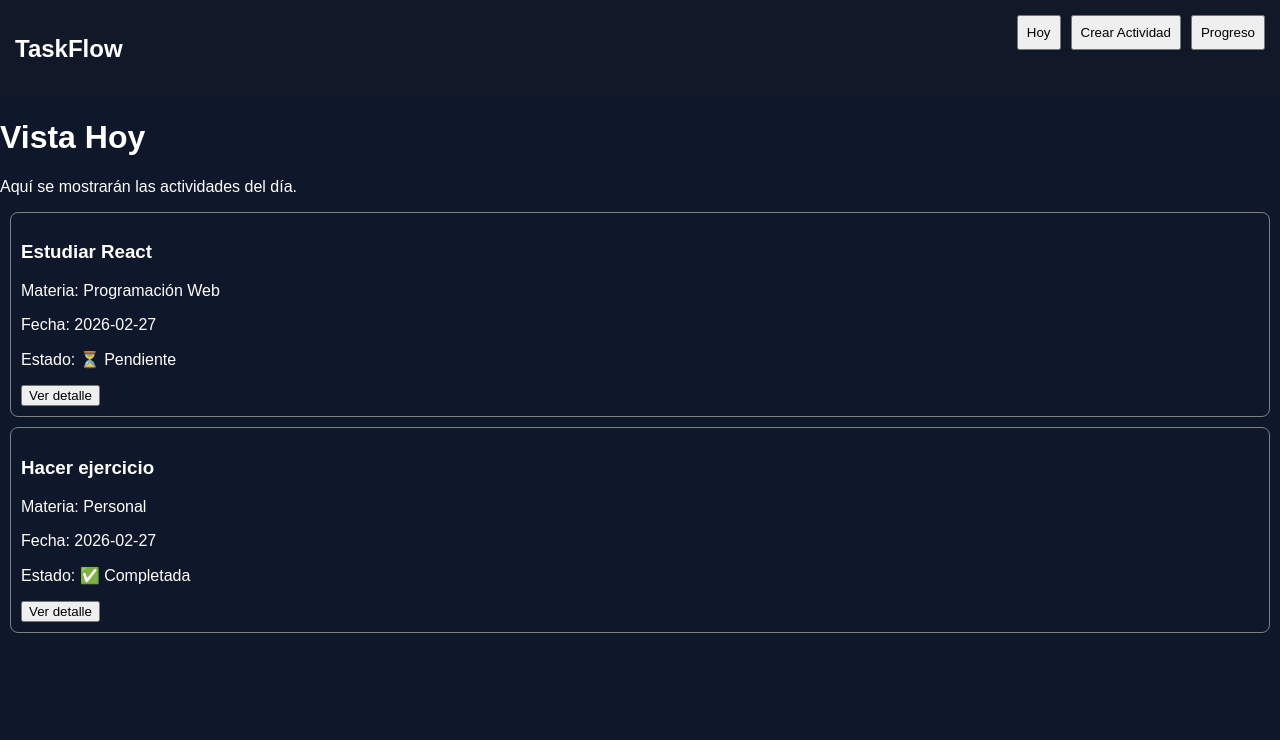
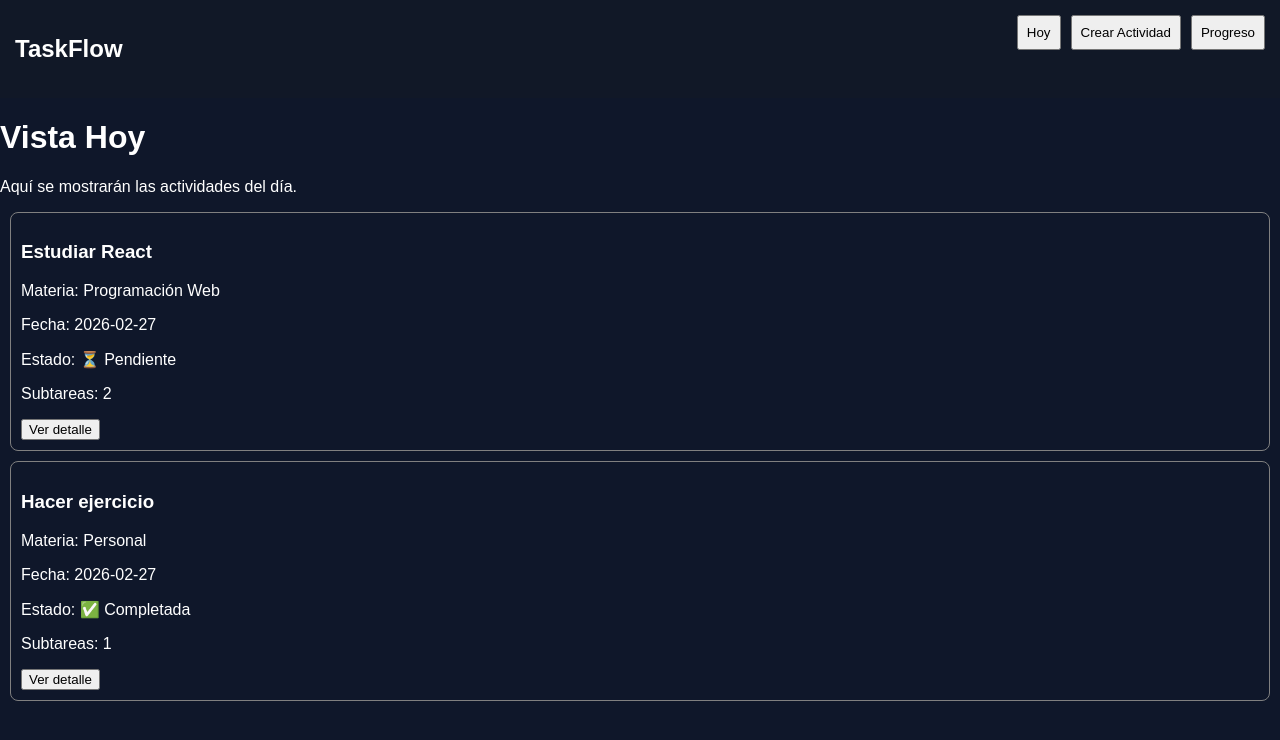
Before and after one commit to mariaescalona-blip/miniproyecto1, a React (Vite) app in the folder Frontend/: page / in a window 1280 px wide. Shown: the top 740 px of the page. Built offline with nearby package versions, Linux system fonts and the light colour scheme.

Commit message:
Update ActivityCard.jsx

```diff
--- a/Frontend/src/components/ActivityCard.jsx
+++ b/Frontend/src/components/ActivityCard.jsx
@@ -1,10 +1,10 @@
 /*
-Componente que representa una tarjeta
-con la información de una actividad.
+Tarjeta que muestra información
+de una actividad.
 */
 
 import React from "react";
-import { Link } from "react-router-dom";
+import {Link} from "react-router-dom";
 
 export default function ActivityCard({activity}){
 
@@ -12,24 +12,22 @@ export default function ActivityCard({activity}){
 
 <div className="card">
 
-      {/* Título */}
 <h3>{activity.title}</h3>
 
-      {/* Materia */}
 <p>Materia: {activity.subject}</p>
 
-      {/* Fecha */}
 <p>Fecha: {activity.date}</p>
 
-      {/* Estado */}
 <p>
 Estado:
-        {activity.status === "done"
-          ? " ✅ Completada"
-          : " ⏳ Pendiente"}
+{activity.status==="done"
+?" ✅ Completada"
+:" ⏳ Pendiente"}
 </p>
 
-      {/* Botón para ver detalle */}
+<p>
+Subtareas: {activity.subtasks?.length || 0}
+</p>
 
 <Link to={`/actividad/${activity.id}`}>
 <button>Ver detalle</button>
```
Lines whose indentation alone changed are shown as unchanged.
